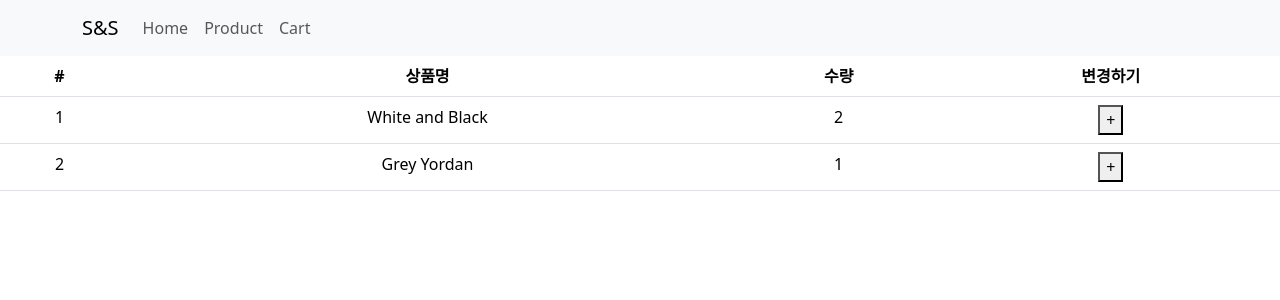
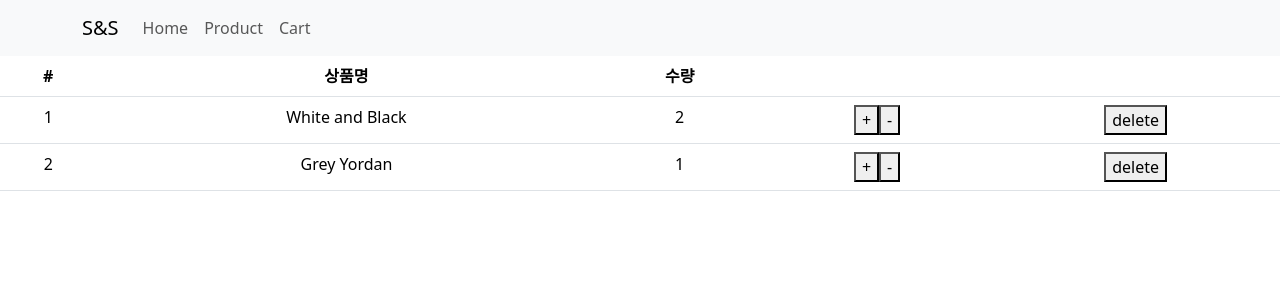
Before and after one commit to Hyeonwon/ShoppingMall, a React (Vite) app: page /cart in a window 1280 px wide. Shown: the top 300 px of the page. Built offline with nearby package versions, Linux system fonts and the light colour scheme.

Commit message:
feat: 장바구니 기능 -> 수량증가,감소 및 삭제 및 장바구니 추가 구현

```diff
--- a/src/Page/Cart.jsx
+++ b/src/Page/Cart.jsx
@@ -1,6 +1,6 @@
 import {Table} from 'react-bootstrap'
 import { useDispatch, useSelector } from 'react-redux'
-import { changeName, increaseAge} from '../store'
+import {increaseCount, decreaseCount, removeData} from '../store'
 
 function Cart(){
 
@@ -19,20 +19,33 @@ function Cart(){
                     <th>#</th>
                     <th>상품명</th>
                     <th>수량</th>
-                    <th>변경하기</th>
+                    <th></th>
+                    <th></th>
                     </tr>
                 </thead>
                 <tbody>
                 {
                     state.data.map((a, i) => (
                         <tr key = {i}>
-                            <td>{i+1}</td>
+                            <td>{i + 1}</td>
                             <td>{a.name}</td>
                             <td>{a.count}</td>
                             <td>
                                 <button onClick={() => {
-                                    dispatch(changeName())
+                                    dispatch(increaseCount({id : a.id, amount : 1}))
                                 }}>+</button>
+                                <button onClick={() => {
+                                    if (a.count > 1){
+                                        dispatch(decreaseCount({id : a.id, amount : 1}))
+                                    }
+                                }}>-</button>
+                            </td>
+                            <td>
+                                <button onClick={() => {
+                                    dispatch(removeData({id : a.id}))
+                                }}>
+                                    delete
+                                </button>
                             </td>
                         </tr>
                     ))
--- a/src/Page/ProductPage.jsx
+++ b/src/Page/ProductPage.jsx
@@ -2,6 +2,8 @@ import { useEffect, useState } from "react";
 import { useParams } from "react-router-dom";
 import { Nav } from "react-bootstrap"
 import '../App.css'
+import { increaseData } from "../store";
+import { useDispatch } from "react-redux";
 
 function ProductPage(props){
 
@@ -12,6 +14,7 @@ function ProductPage(props){
   let [alert, setAlert] = useState(true)
   let [tap, setTap] = useState(0)
   let [fade2, setFade2] = useState('')
+  let dispatch = useDispatch()
 
   useEffect(() => {
     let a = setTimeout(() => { setAlert(false) }, 2000)
@@ -48,7 +51,9 @@ function ProductPage(props){
           <p>{foundProduct.content}</p>
           <p>{foundProduct.price}</p>
 
-          <button className="btn btn-danger">주문하기</button>
+          <button className="btn btn-danger" onClick={ () => {
+            dispatch(increaseData({id : foundProduct.id, name : foundProduct.title, count : 1}))
+          }}>주문하기</button>
         </div>
       </div>
 
--- a/src/store.js
+++ b/src/store.js
@@ -20,8 +20,35 @@ let data = createSlice({
   initialState : [
     {id : 0, name : 'White and Black', count : 2},
     {id : 2, name : 'Grey Yordan', count : 1}
-  ]
+  ],
+  reducers : {
+      increaseCount(state, action){
+        const target = state.find(item => item.id === action.payload.id)
+        if (target){
+          target.count += action.payload.amount
+        }
+      },
+      decreaseCount(state, action){
+        const target = state.find(item => item.id === action.payload.id)
+        if (target){
+          target.count -= action.payload.amount
+        }
+      },
+      increaseData(state, action){
+        const target = state.find(item => item.id === action.payload.id)
+        if(target){
+          target.count += action.payload.count
+        }else{
+          state.push (action.payload)
+        }
+      },
+      removeData(state, action){
+        return state.filter(item => item.id !== action.payload.id)
+      }
+  }
 })
+
+export let {increaseCount, increaseData, decreaseCount, removeData} = data.actions
 
 
 export default configureStore({
```
Also changed, not shown: src/App.jsx (line endings or trailing spaces).
